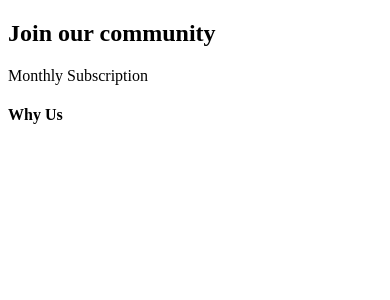
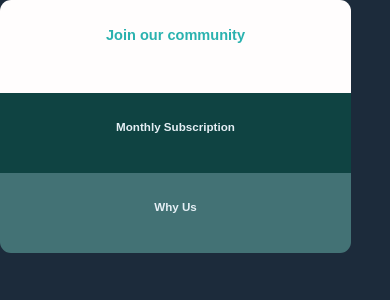
Before and after one commit to jagdeesh97/React-Subscription-App---CSS-Styling-CSS-Colours-CSS-Backgrounds-Box-Model-C---gl3h95n7lia0, a React app: page / in a window 390 px wide. Shown: the top 300 px of the page. Built offline with nearby package versions, Linux system fonts and the light colour scheme.

Commit message:
Add files via upload

```diff
--- a/src/styles/App.css
+++ b/src/styles/App.css
@@ -0,0 +1,161 @@
+/* css code goes here */
+*{
+    padding: 0;
+    margin: 0;
+    box-sizing: border-box;
+}
+
+body {
+    font-family: "Karla", sans-serif;
+    line-height: 1;
+    font-weight: 400;
+    background-color: hsl(211, 36%, 17%);
+}
+
+html{
+    font-size: 62.5%;
+}
+
+.card-section{
+    max-width: 144rem;
+    height: 100vh;
+    margin: 0 auto;
+    display: flex;
+    align-items: center;
+    justify-content: center;
+}
+.container {
+    width: 50%;
+    border-radius: 11px;
+    overflow: hidden;
+}
+
+.community {
+    display: grid;
+    grid-template-columns: repeat(1, 1fr);
+    padding: 3.8rem;
+    background-color: #fffdfd;
+    display: flex;
+    flex-direction: column;
+    align-items: center;
+}
+.community-header{
+    font-size: 2rem;
+    font-weight: 700;
+    color: hsl(179, 62%, 43%);
+    margin-bottom: 3.2rem;
+}
+.community-sub-header{
+    font-size: 1.8rem;
+    font-weight: 600;
+    color: hsl(71, 87%, 30%);
+    margin-bottom: 2.4rem;
+}
+.community-text{
+   font-size: 1.6rem;
+   font-weight: 600;
+   line-height: 1.6;
+   color: hsl(218, 22%, 67%);
+   text-align: center;
+}
+
+.card-details{
+    display: grid;
+    grid-template-columns: repeat(2, 1fr);
+}
+
+.card{
+    background-color: hsl(179, 64%, 16%);
+    display: flex;
+    flex-direction: column;
+    align-items: center;
+    padding: 3.8rem;
+}
+.card-header{
+    font-size: 1.6rem;
+    color: hsl(204, 43%, 93%);
+    font-weight: 600;
+    margin-bottom: 1.8rem;
+}
+.price{
+    font-size: 1.6rem;
+    color: hsl(203, 44%, 95%);
+    display: flex;
+    align-items: center;
+    gap: 1.6rem;
+    margin-bottom: 1.2rem;
+}
+.price span{
+    color: hsl(204, 43%, 93%);
+    font-size: 3.2rem;
+    font-weight: 700;
+}
+.card-details-text{
+    font-size: 1.6rem;
+    color: hsl(204, 43%, 93%);
+    line-height: 1.6rem;
+    margin-bottom: 3.2rem;
+}
+
+.btn:link,
+.btn:visited{
+    background-color: hsl(71, 87%, 30%);
+    color: hsl(204, 43%, 93%);
+    font-size: 1.6rem;
+    font-weight: 600;
+    display: flex;
+    justify-content: center;
+    align-items: center;
+    text-decoration: none;
+    display: block;
+    width: 70%;
+    text-align: center;
+    padding: 1.4rem;
+    border-radius: 10px;
+    box-shadow: 0px 10px 20px rgba(0,0,0,0.1);
+}
+.why-us{
+    background-color: hsla(177, 26%, 45%, 0.699);
+    padding: 3.8rem;
+    display: flex;
+    flex-direction: column;
+    align-items: center;
+}
+
+.why-us-header{
+    font-size: 1.6rem;
+    color: hsl(204, 43%, 93%);
+    font-weight: 600;
+    margin-bottom: 1.8rem;
+}
+
+.why-us-items{
+  list-style-type: none;
+  text-align: center;
+  font-size: 1.6rem;
+  color: hsl(204, 43%, 93%);
+  display: flex;
+  flex-direction: column;
+  gap: 0.5rem;
+}
+
+@media screen and (max-width: 450px){
+    .card-details{
+        grid-template-columns: repeat(1, 1fr);
+        grid-template-areas:
+        "a"
+        "b";
+    }
+    .card{
+        grid-area: a;
+    }
+    .why-us{
+        grid-area: b;
+    }
+    html{
+        font-size: 45.5%;
+    }
+    .container{
+        width: 90%;
+    }
+}
```
